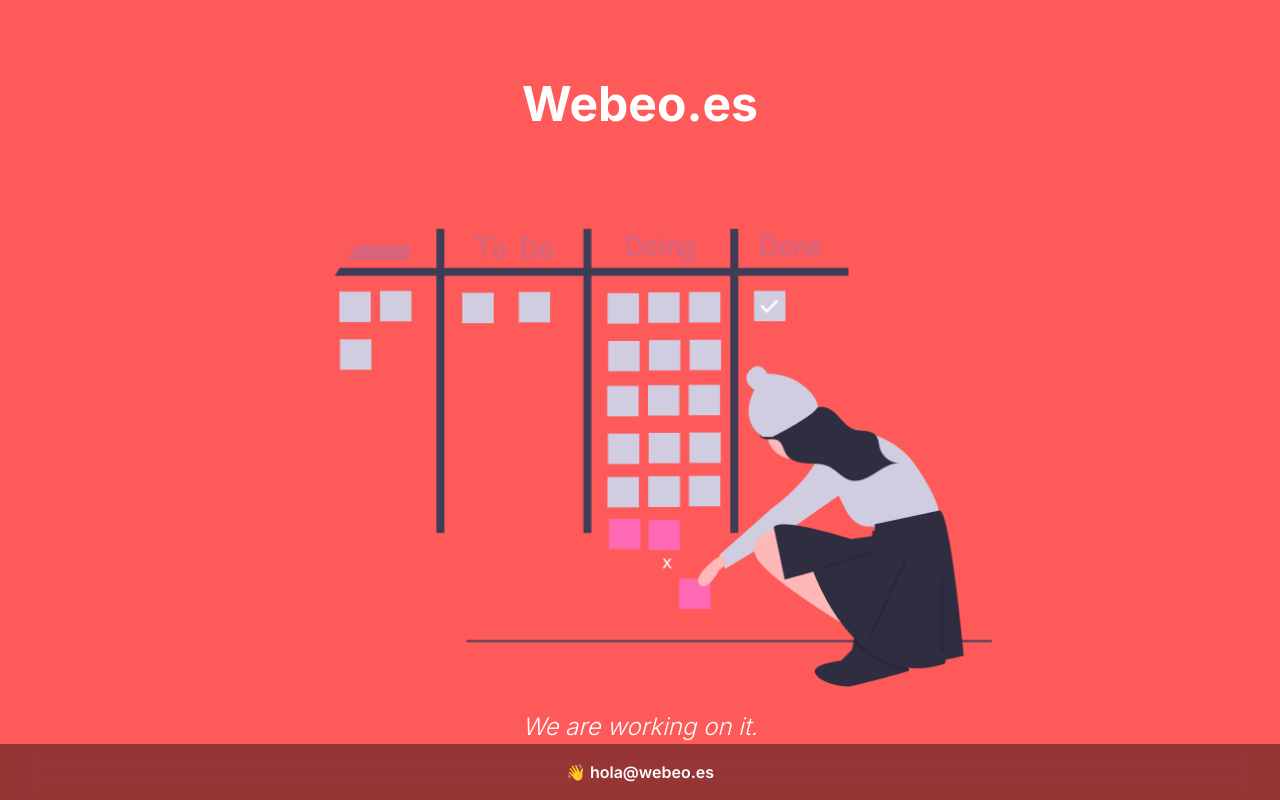
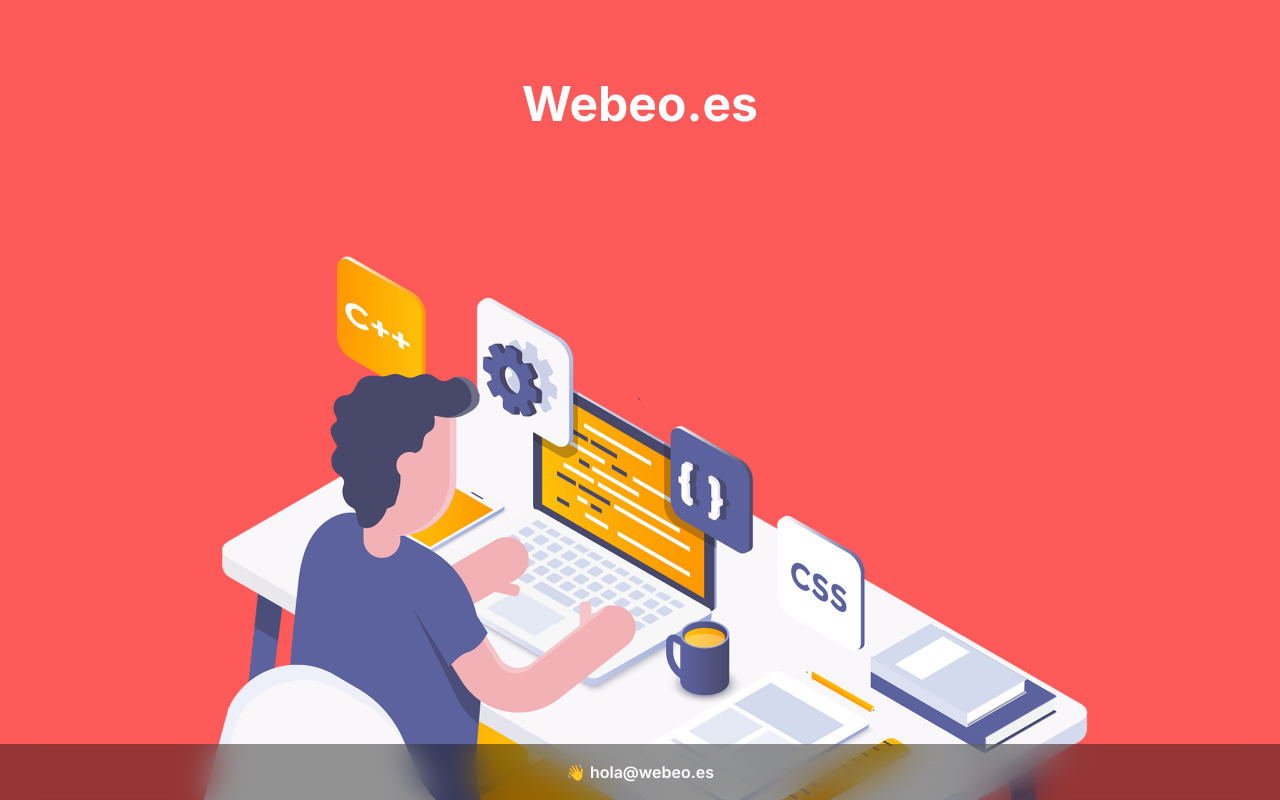
Before and after one commit to ffran96/proyecto-web, a Next.js app: page / in a window 1280 px wide. Shown: the top 800 px of the page. Built offline with nearby package versions, Linux system fonts and the light colour scheme.

Commit message:
Rediseño inworking

```diff
--- a/src/Components/Wip.jsx
+++ b/src/Components/Wip.jsx
@@ -1,15 +1,15 @@
 import Image from "next/image";
 import React from "react";
-import WipImage from "../../public/wip.png";
+import WorkingImage from "../../public/working.png";
 
 export default function Wip() {
   return (
     <>
-      <main className="flex flex-col gap-6 mt-20 justify-start items-center">
+      <main className="mx-4 flex flex-col gap-32 mt-20 justify-start items-center">
         <h1 className="text-[#ffffff] text-5xl font-bold">Webeo.es</h1>
         <Image
           className="bg-cover max-w-4xl"
-          src={WipImage}
+          src={WorkingImage}
           alt="Work in progress"
           loading="lazy"
           quality={100}
```
Also changed, not shown: public/wip.png (deleted), public/working.png (added).
